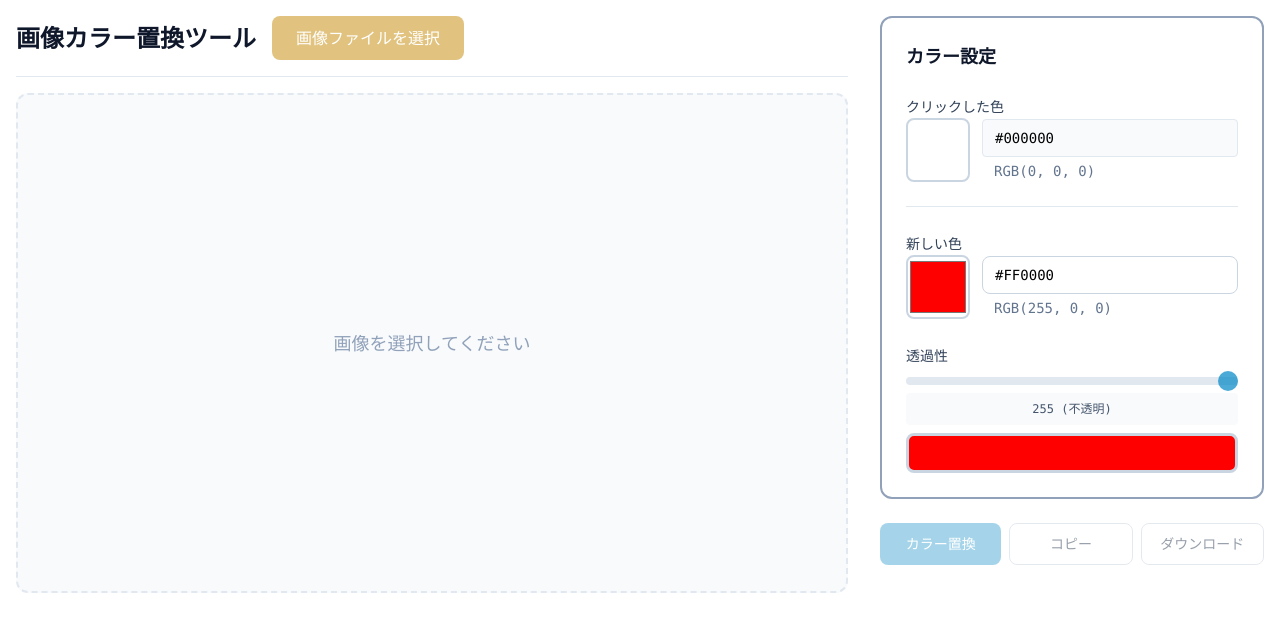
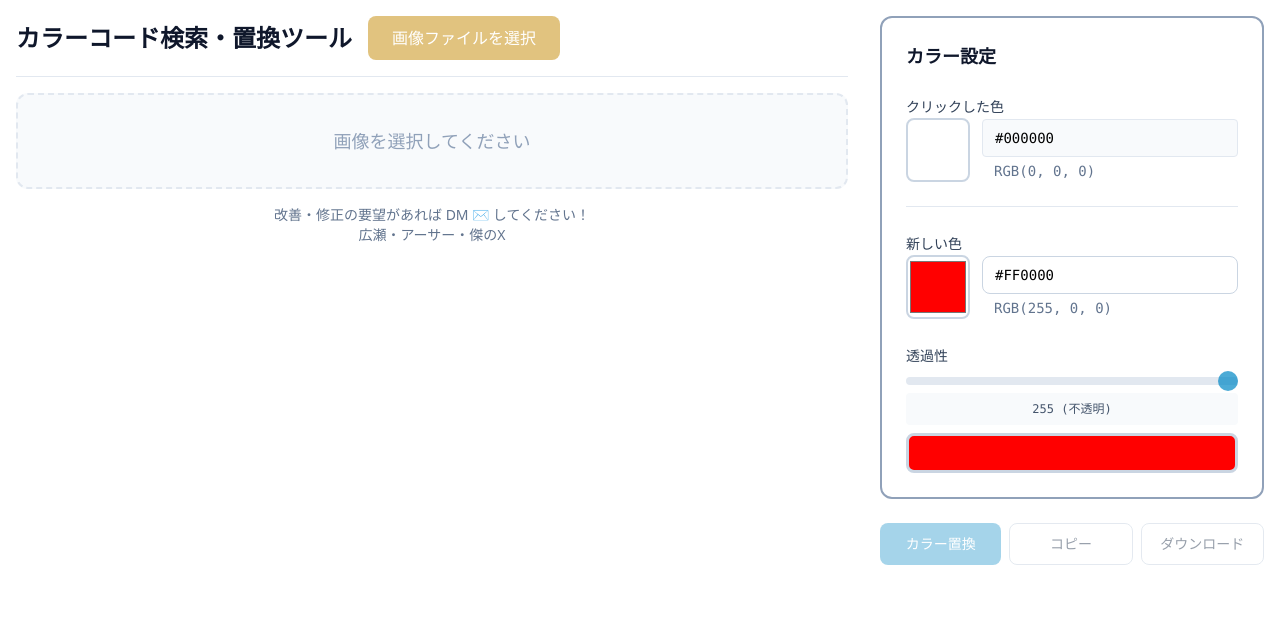
Before and after one commit to hirose-suguru/image_processing, a website: page public/index.html in a window 1280 px wide. Drawn offline with Linux system fonts and the light colour scheme.

Commit message:
Rename tool title and add footer with X link
- Change title from 画像カラー置換ツール to カラーコード検索・置換ツール
- Add footer with DM request and X profile link
- Reduce canvas height to fit content without scrolling

Co-Authored-By: Claude Opus 4.5 <noreply@anthropic.com>

```diff
--- a/public/index.html
+++ b/public/index.html
@@ -6,17 +6,17 @@
     <meta name="description" content="画像の特定の色を別の色に簡単に置換できる無料Webツール。PNG/JPEG対応、ブラウザ上で完結。">
 
     <!-- OGP (Open Graph Protocol) -->
-    <meta property="og:title" content="画像カラー置換ツール">
+    <meta property="og:title" content="カラーコード検索・置換ツール">
     <meta property="og:description" content="画像の特定の色を別の色に簡単に置換できる無料Webツール">
     <meta property="og:type" content="website">
     <meta property="og:locale" content="ja_JP">
 
     <!-- Twitter Card -->
     <meta name="twitter:card" content="summary">
-    <meta name="twitter:title" content="画像カラー置換ツール">
+    <meta name="twitter:title" content="カラーコード検索・置換ツール">
     <meta name="twitter:description" content="画像の特定の色を別の色に簡単に置換できる無料Webツール">
 
-    <title>画像カラー置換ツール</title>
+    <title>カラーコード検索・置換ツール</title>
 
     <!-- Favicon -->
     <link rel="icon" type="image/svg+xml" href="favicon.svg">
@@ -35,7 +35,7 @@
             <div class="flex-1 w-full space-y-4">
                 <!-- Header -->
                 <header class="border-b border-slate-200 pb-4 flex items-center gap-4 flex-wrap">
-                    <h1 class="text-2xl font-semibold text-slate-900" style="font-family: 'M PLUS Rounded 1c', sans-serif;">画像カラー置換ツール</h1>
+                    <h1 class="text-2xl font-semibold text-slate-900" style="font-family: 'M PLUS Rounded 1c', sans-serif;">カラーコード検索・置換ツール</h1>
                     <!-- File Input Button -->
                     <input type="file" id="fileInput" accept="image/png, image/jpeg, image/jpg" class="hidden">
                     <button onclick="document.getElementById('fileInput').click()"
@@ -47,9 +47,15 @@
                 </header>
 
                 <!-- Canvas Section -->
-                <div class="border-2 border-dashed border-slate-200 rounded-xl min-h-[500px] flex items-center justify-center bg-slate-50 overflow-auto p-8">
+                <div class="border-2 border-dashed border-slate-200 rounded-xl min-h-[400px] flex items-center justify-center bg-slate-50 overflow-auto p-8">
                     <span class="text-slate-400 text-lg" id="placeholderText">画像を選択してください</span>
-                    <canvas id="canvas" class="max-w-full max-h-[600px] cursor-crosshair hidden"></canvas>
+                    <canvas id="canvas" class="max-w-full max-h-[500px] cursor-crosshair hidden"></canvas>
+                </div>
+
+                <!-- Footer Info -->
+                <div class="text-center text-slate-500 text-sm pt-2">
+                    <p>改善・修正の要望があれば DM ✉️ してください！</p>
+                    <p><a href="https://x.com/suguru_hirose" target="_blank" rel="noopener noreferrer" class="text-blue-500 hover:text-blue-600 hover:underline">広瀬・アーサー・傑のX</a></p>
                 </div>
             </div>
 
```
